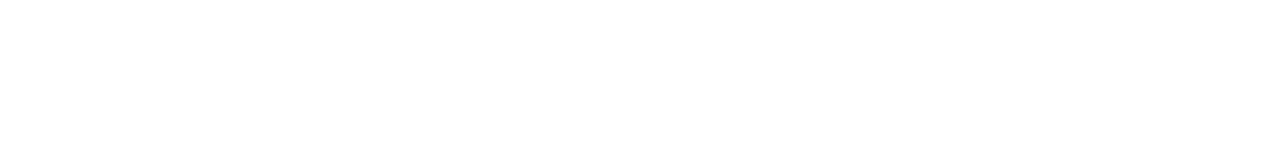
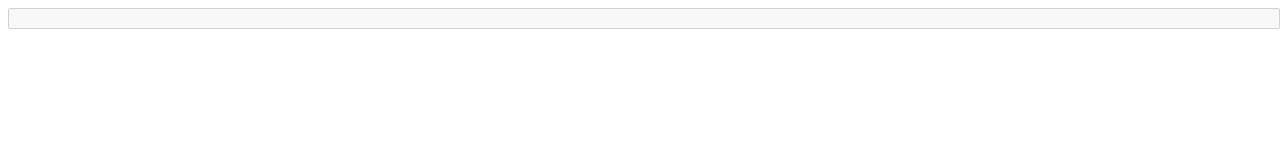
Before and after one commit to Priyadarshanvijay/Binary-Calculator, a plain HTML site: page index.html in a window 1280 px wide. Drawn offline with Linux system fonts and the light colour scheme.

Commit message:
Created Display Screen

```diff
--- a/css/binaryCalculator.css
+++ b/css/binaryCalculator.css
@@ -0,0 +1,3 @@
+#cScreen{
+    width: 100%;
+}
--- a/index.html
+++ b/index.html
@@ -6,5 +6,5 @@
         <link rel="stylesheet" href="css/binaryCalculator.css" type="text/css">
     </head>
     <body>
-    </body>
+        <input type="text" name="calculator-screen" id="cScreen" disabled="true">
 </html>
```
